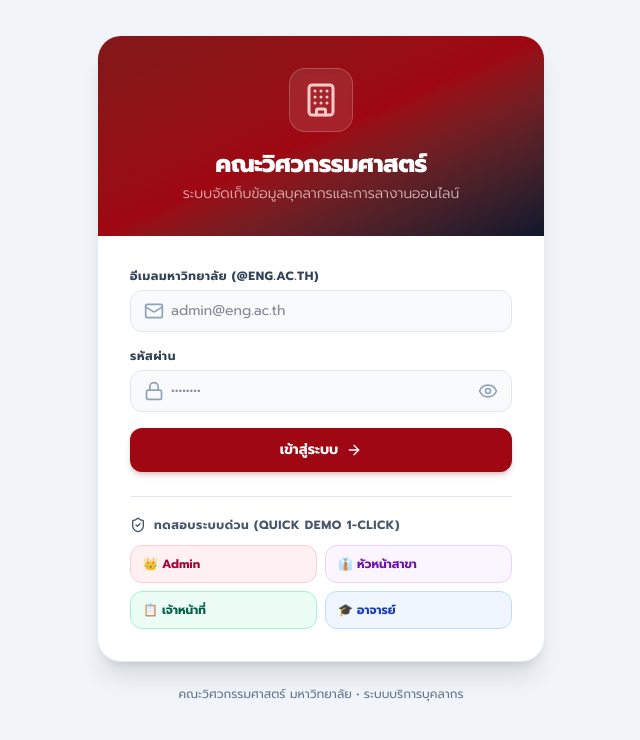
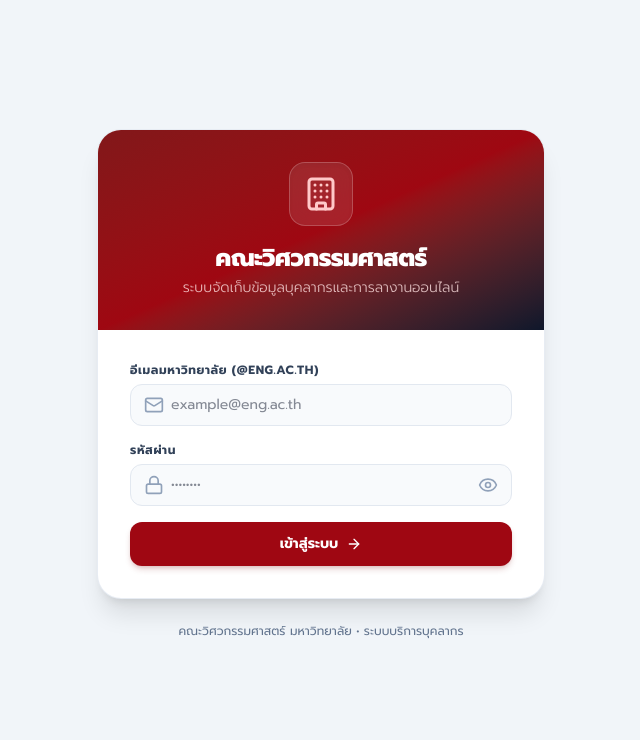
Before and after one commit to phongsakornka-create/Blueprint, a React (Vite) app in the folder frontend/: page /login in a window 1280 px wide. Shown: the top 740 px of the page, without its empty margins (319-959 px from the left). Built offline with nearby package versions, Linux system fonts and the light colour scheme; no server answers.

Commit message:
UI: Remove Quick Demo 1-Click box from Login page

```diff
--- a/frontend/src/pages/Login.jsx
+++ b/frontend/src/pages/Login.jsx
@@ -7,13 +7,12 @@ import {
   Mail,
   AlertCircle,
   ArrowRight,
-  ShieldCheck,
   Eye,
   EyeOff,
 } from "lucide-react";
 
 export default function Login() {
-  const { login, quickLogin, isAuthenticated } = useAuth();
+  const { login, isAuthenticated } = useAuth();
   const navigate = useNavigate();
 
   const [email, setEmail] = useState("");
@@ -43,7 +42,7 @@ export default function Login() {
       if (err.response?.data?.message) {
         setError(err.response.data.message);
       } else if (err.code === "ERR_NETWORK" || err.message?.includes("Network Error")) {
-        setError("ไม่สามารถเชื่อมต่อเซิร์ฟเวอร์หลังบ้านได้ (กรุณาปิดหน้าต่างรันเดิมแล้วเปิด start.bat ใหม่)");
+        setError("ไม่สามารถเชื่อมต่อเซิร์ฟเวอร์หลังบ้านได้ (กรุณาตรวจสอบการเชื่อมต่ออินเทอร์เน็ต)");
       } else {
         setError(err.message || "เกิดข้อผิดพลาดในการเข้าสู่ระบบ");
       }
@@ -52,28 +51,8 @@ export default function Login() {
     }
   };
 
-  const handleQuickDemo = async (role) => {
-    setError("");
-    setLoading(true);
-    try {
-      await quickLogin(role);
-      navigate("/dashboard");
-    } catch (err) {
-      console.error("Quick demo login error:", err);
-      if (err.response?.data?.message) {
-        setError(err.response.data.message);
-      } else if (err.code === "ERR_NETWORK" || err.message?.includes("Network Error")) {
-        setError("ไม่สามารถเชื่อมต่อเซิร์ฟเวอร์หลังบ้านได้ (กรุณาปิดหน้าต่างรันเดิมแล้วเปิด start.bat ใหม่)");
-      } else {
-        setError("ไม่สามารถเข้าสู่ระบบด้วยบัญชีทดสอบได้: " + (err.message || ""));
-      }
-    } finally {
-      setLoading(false);
-    }
-  };
-
   return (
-    <div className="min-h-screen bg-slate-100 flex items-center justify-center p-4 pb-20">
+    <div className="min-h-screen bg-slate-100 flex items-center justify-center p-4 pb-12">
       <div className="max-w-md w-full">
         {/* Card Header & Brand */}
         <div className="bg-white rounded-3xl shadow-xl border border-slate-200/80 overflow-hidden">
@@ -116,7 +95,7 @@ export default function Login() {
                     spellCheck="false"
                     value={email}
                     onChange={(e) => setEmail(e.target.value)}
-                    placeholder="admin@eng.ac.th"
+                    placeholder="example@eng.ac.th"
                     className="w-full pl-10 pr-4 py-2.5 bg-slate-50 border border-slate-200 rounded-xl text-slate-900 text-sm focus:bg-white focus:outline-none focus:ring-2 focus:ring-red-800/20 focus:border-red-800 transition"
                   />
                 </div>
@@ -166,46 +145,6 @@ export default function Login() {
                 )}
               </button>
             </form>
-
-            {/* Quick Demo Login Box */}
-            <div className="mt-6 pt-5 border-t border-slate-200">
-              <div className="flex items-center gap-2 mb-3">
-                <ShieldCheck className="w-4 h-4 text-slate-600" />
-                <p className="text-xs font-bold text-slate-600 uppercase tracking-wider">
-                  ทดสอบระบบด่วน (Quick Demo 1-Click)
-                </p>
-              </div>
-              <div className="grid grid-cols-2 gap-2">
-                <button
-                  type="button"
-                  onClick={() => handleQuickDemo("admin")}
-                  className="py-2.5 px-3 bg-rose-50 hover:bg-rose-100 text-rose-800 text-xs font-bold rounded-xl border border-rose-200 transition text-left"
-                >
-                  👑 Admin
-                </button>
-                <button
-                  type="button"
-                  onClick={() => handleQuickDemo("head")}
-                  className="py-2.5 px-3 bg-purple-50 hover:bg-purple-100 text-purple-800 text-xs font-bold rounded-xl border border-purple-200 transition text-left"
-                >
-                  👔 หัวหน้าสาขา
-                </button>
-                <button
-                  type="button"
-                  onClick={() => handleQuickDemo("staff")}
-                  className="py-2.5 px-3 bg-emerald-50 hover:bg-emerald-100 text-emerald-800 text-xs font-bold rounded-xl border border-emerald-200 transition text-left"
-                >
-                  📋 เจ้าหน้าที่
-                </button>
-                <button
-                  type="button"
-                  onClick={() => handleQuickDemo("lecturer")}
-                  className="py-2.5 px-3 bg-blue-50 hover:bg-blue-100 text-blue-800 text-xs font-bold rounded-xl border border-blue-200 transition text-left"
-                >
-                  🎓 อาจารย์
-                </button>
-              </div>
-            </div>
           </div>
         </div>
 
```
Also changed, not shown: 5 other files (tests, documents, lock files or other folders).
